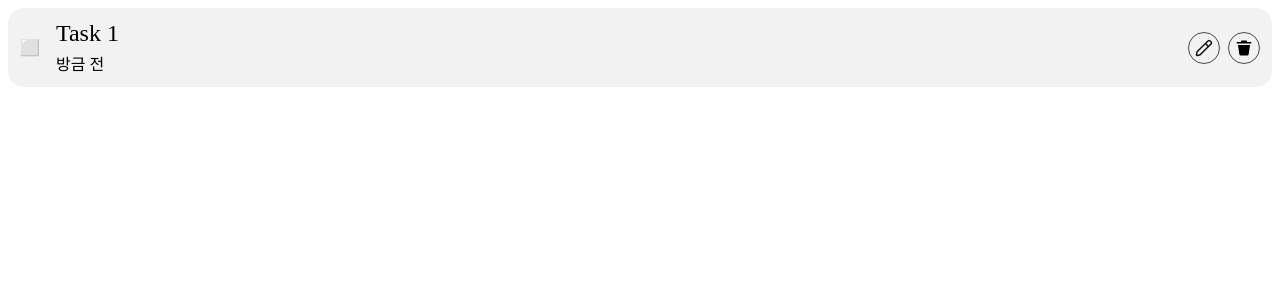
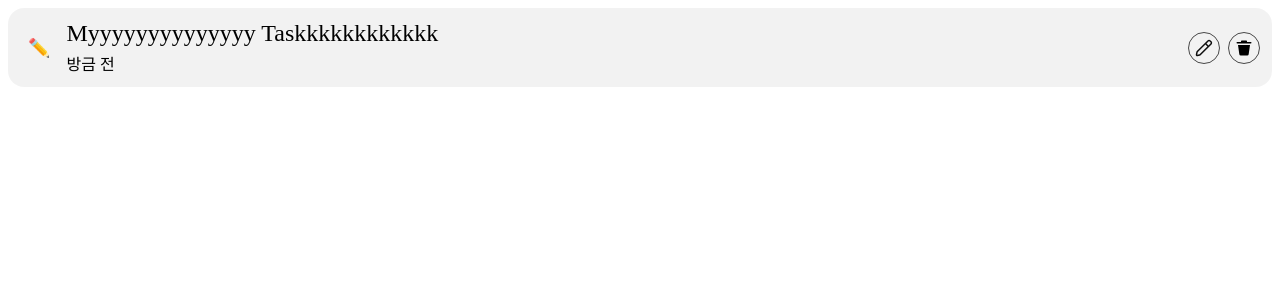
Before and after one commit to parkcoool/doitnow, a React (Create React App) app: page / in a window 1280 px wide. Shown: the top 300 px of the page. Built offline with nearby package versions, Linux system fonts and the light colour scheme; a web font is replaced by a local one.

Commit message:
feat: Replace task's done property to icon

```diff
--- a/src/App.tsx
+++ b/src/App.tsx
@@ -4,7 +4,9 @@ import Calendar from "./components/Calendar";
 function App() {
     return (
         <div className="App">
-            <TaskList tasks={[{ id: 0, name: "Task 1", date: new Date().toISOString(), done: false }]} />
+            <TaskList
+                tasks={[{ id: 0, name: "Myyyyyyyyyyyyyy Taskkkkkkkkkkkk", date: new Date().toISOString(), icon: "✏️" }]}
+            />
             <Calendar />
         </div>
     );
--- a/src/components/TaskList/TaskItem.tsx
+++ b/src/components/TaskList/TaskItem.tsx
@@ -23,7 +23,7 @@ function TaskItem({ task }: TaskItemProps) {
     return (
         <div className={styles.task}>
             <div className={styles.left}>
-                <div className={styles.done}>{task.done ? "✅" : "⬜"}</div>
+                <span className={styles.icon}>{task.icon}</span>
                 <div className={styles.info}>
                     <h1>{task.name}</h1>
                     <h2>{elapsedTime(task.date)}</h2>
--- a/src/components/TaskList/styles.module.css
+++ b/src/components/TaskList/styles.module.css
@@ -12,19 +12,25 @@
 .task .left {
     display: flex;
     flex-direction: row;
-    gap: 16px;
+    gap: 8px;
+    width: 100%;
+    overflow: hidden;
 }
 
-.task .done {
+.task .icon {
     display: flex;
     justify-content: center;
     align-items: center;
+    padding: 8px;
+    font-size: 18px;
 }
 
 .task .info {
     display: flex;
     flex-direction: column;
     gap: 4px;
+    width: 100%;
+    overflow: hidden;
 }
 
 .task .info > h1 {
@@ -32,6 +38,9 @@
     font-family: Pretendard;
     font-weight: normal;
     font-size: 24px;
+    white-space: nowrap;
+    overflow: hidden;
+    text-overflow: ellipsis;
 }
 
 .task .info > h2 {
--- a/src/types.d.ts
+++ b/src/types.d.ts
@@ -2,5 +2,5 @@ interface Task {
     id: number;
     name: string;
     date: string;
-    done: boolean;
+    icon: string;
 }
```
